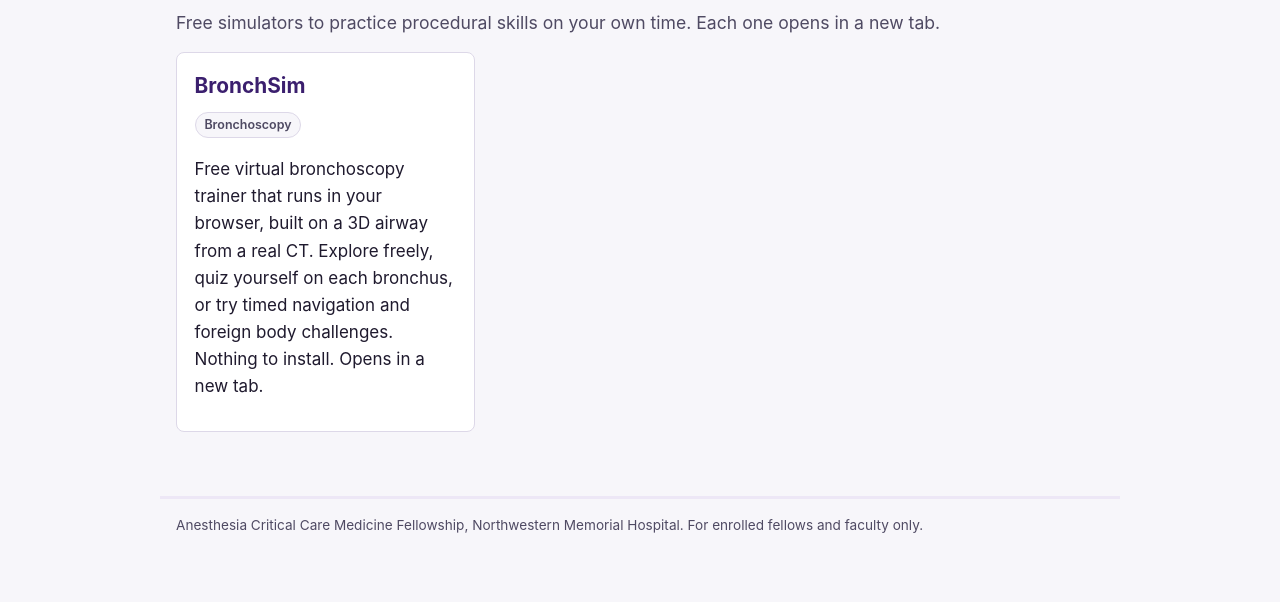
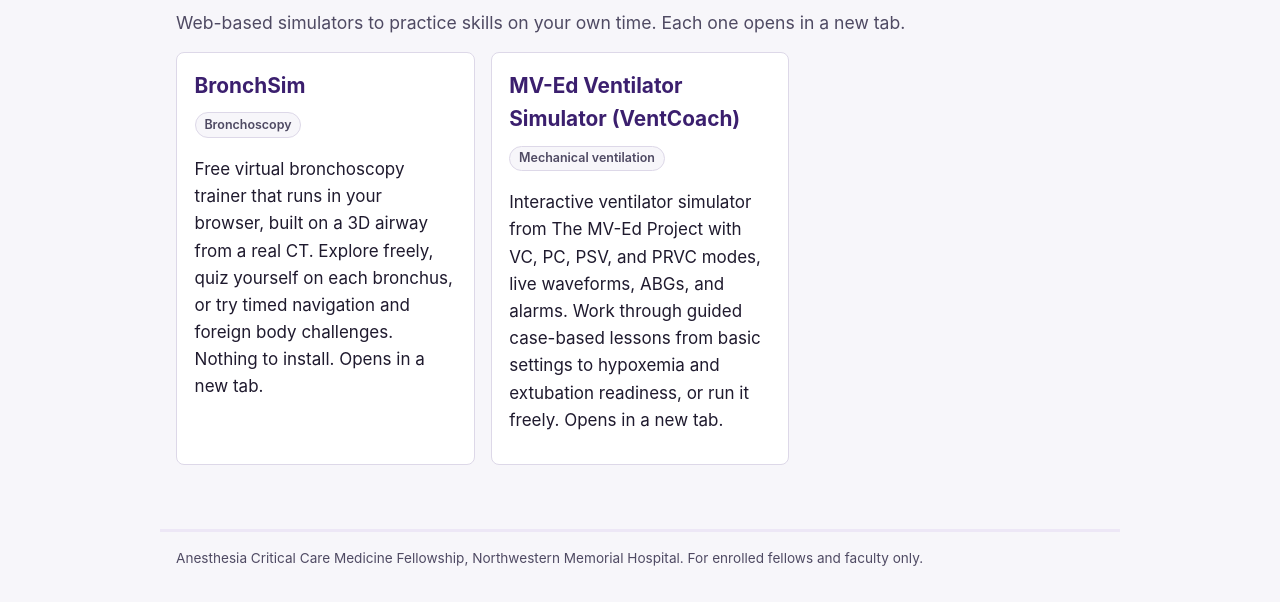
Before and after one commit to patricktgiguere/nmh-accm-hub, a plain HTML site: page public/simulators.html in a window 1280 px wide. Shown: the part 198-800 px from the top of the page. Drawn offline with Linux system fonts and the light colour scheme.

Commit message:
Add MV-Ed ventilator simulator to Simulators and Resources
Co-Authored-By: Claude Opus 5.5 <noreply@anthropic.com>

```diff
--- a/public/content/simulators.json
+++ b/public/content/simulators.json
@@ -6,6 +6,12 @@
       "url": "https://bronchsimulator.com",
       "skill": "Bronchoscopy",
       "description": "Free virtual bronchoscopy trainer that runs in your browser, built on a 3D airway from a real CT. Explore freely, quiz yourself on each bronchus, or try timed navigation and foreign body challenges. Nothing to install."
+    },
+    {
+      "title": "MV-Ed Ventilator Simulator (VentCoach)",
+      "url": "https://simulator.themvedproject.com/",
+      "skill": "Mechanical ventilation",
+      "description": "Interactive ventilator simulator from The MV-Ed Project with VC, PC, PSV, and PRVC modes, live waveforms, ABGs, and alarms. Work through guided case-based lessons from basic settings to hypoxemia and extubation readiness, or run it freely."
     }
   ]
 }
--- a/public/simulators.html
+++ b/public/simulators.html
@@ -28,7 +28,7 @@
 
 <main id="main">
   <h1>Simulators</h1>
-  <p class="lead">Free simulators to practice procedural skills on your own time. Each one opens in a new tab.</p>
+  <p class="lead">Web-based simulators to practice skills on your own time. Each one opens in a new tab.</p>
   <div id="sim-body" class="grid">
     <p class="muted">Loading…</p>
   </div>
```
Also changed, not shown: public/index.html (+1 -1 lines), public/content/resources/manifest.json.
